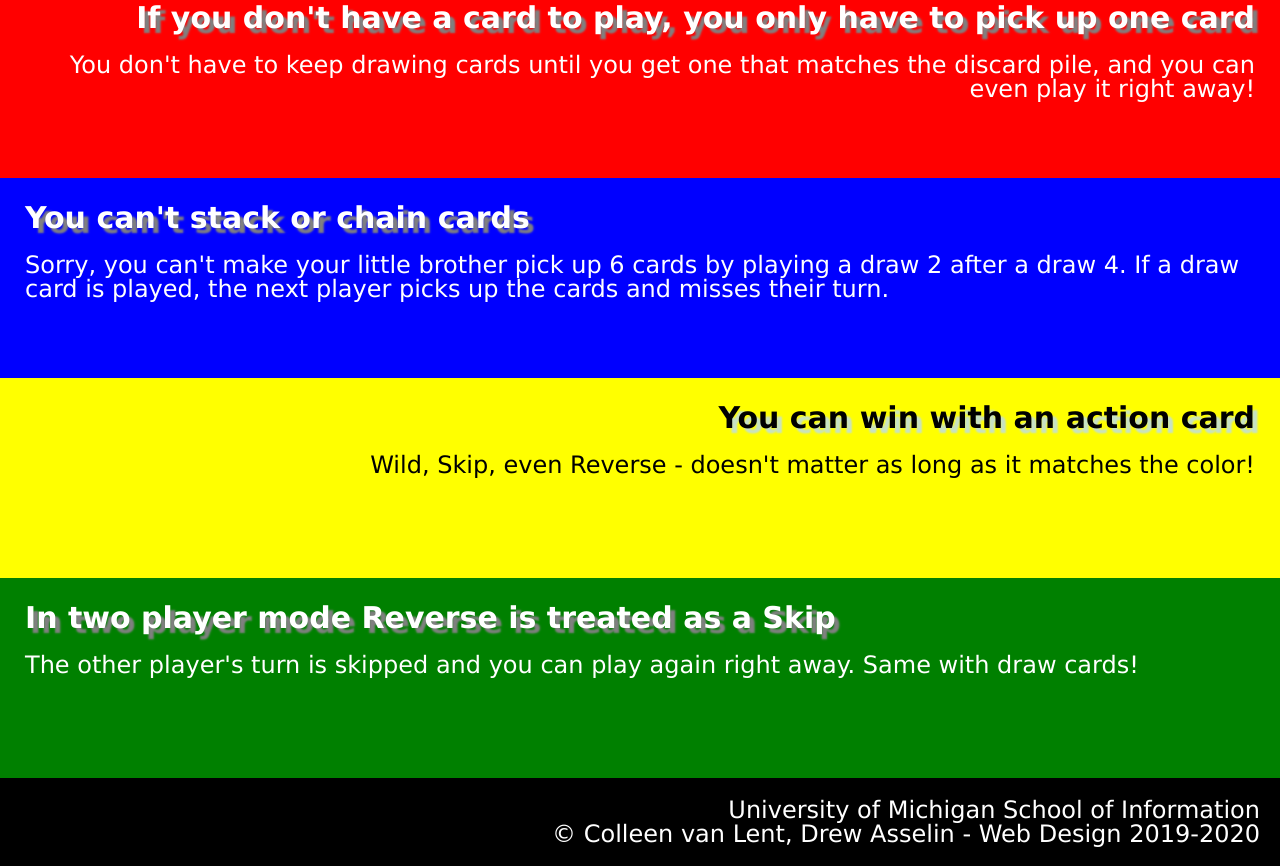
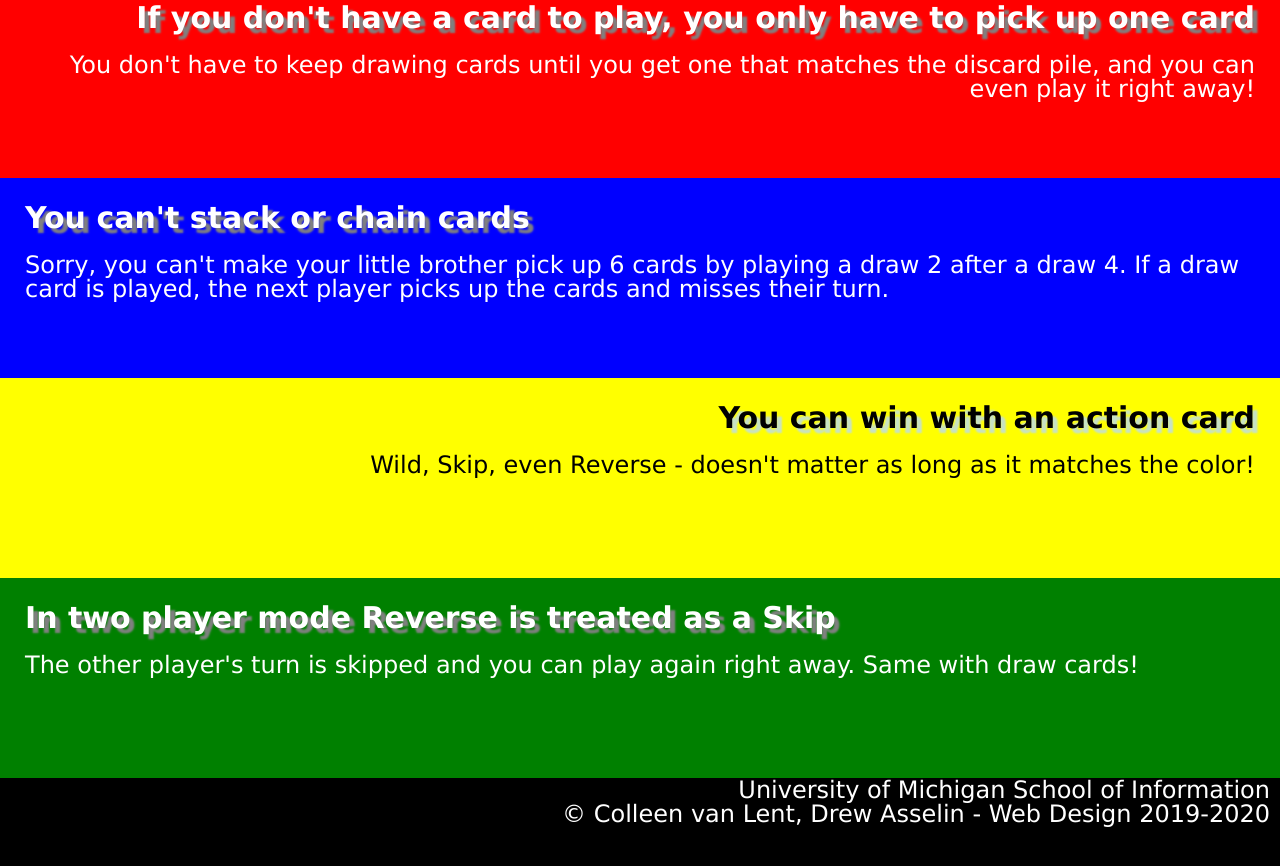
Before and after one commit to emilydbass/homework2, a plain HTML site: page index.html in a window 1280 px wide. Shown: the part 709-1575 px from the top of the page. After the commit the page ends 1545 px from the top, so only its background shows below. Drawn offline with Linux system fonts and the light colour scheme.

Commit message:
Add files via upload

```diff
--- a/css/style.css
+++ b/css/style.css
@@ -26,6 +26,7 @@ p{
   font-size: 24px;
   padding-top: 20px;
 }
+
 div{
   min-height: 150px;
   padding: 25px 25px 25px 25px;
@@ -60,14 +61,9 @@ div{
   background: #008000;
 }
 
-footer{
+footer p {
   text-align: right;
+  padding-top: 0px;
   padding-bottom: 10px;
   padding-right: 10px;
 }
-
-footer p{
-  text-align: right;
-  padding-bottom: 10px;
-  padding-right: 10px;
-}
```
